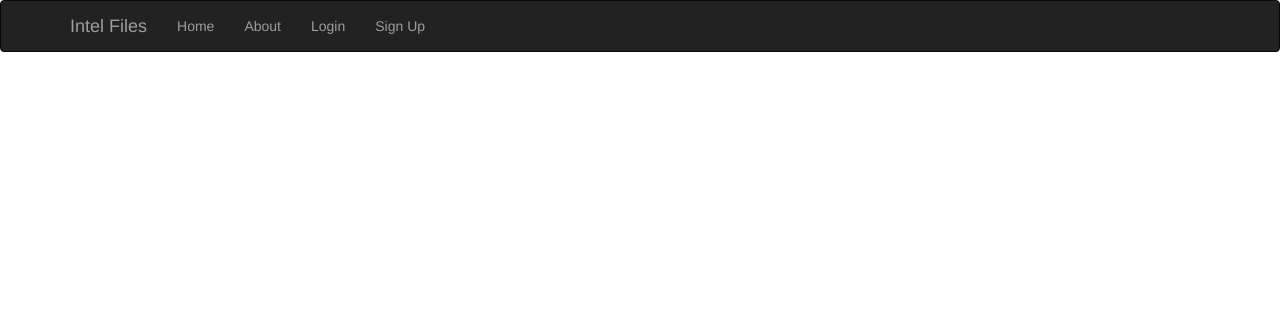
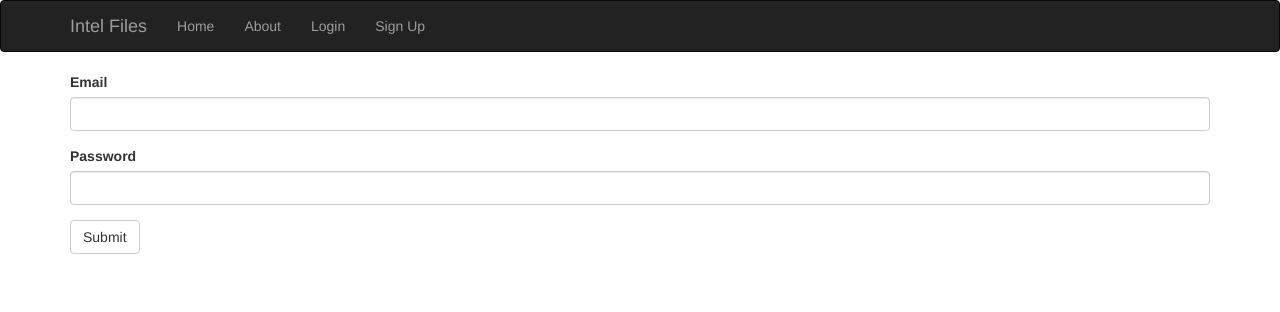
Before and after one commit to robot-tie/fluffy-computing-machine, a Flask app: page /login in a window 1280 px wide. Shown: the top 312 px of the page. Run offline with Flask 3, Linux system fonts and the light colour scheme; some libraries are stand-ins or nearby versions.

Commit message:
added login page

```diff
--- a/app.py
+++ b/app.py
@@ -1,7 +1,18 @@
-from flask import Flask, render_template, request, redirect
+from flask import Flask, render_template, request, redirect, flash, url_for
 from flask_bootstrap import Bootstrap
+from flask_wtf import FlaskForm
+from wtforms import StringField, SubmitField
+from wtforms.fields.simple import PasswordField
+from wtforms.validators import DataRequired
+
+
+class NameForm(FlaskForm):
+    email = StringField('Email', validators=[DataRequired()])
+    password = PasswordField('Password', validators=[DataRequired()])
+    submit = SubmitField('Submit')
 
 app = Flask(__name__)
+app.config['SECRET_KEY'] = 'Pur2s3cr3t'
 bootstrap = Bootstrap(app)
 @app.route('/')
 def home():
@@ -11,9 +22,10 @@ def home():
 def about():
     return render_template('about.html')
 
-@app.route('/login')
+@app.route('/login', methods=['GET', 'POST'])
 def login():
-    return render_template('login.html')
+    form = NameForm()
+    return render_template('login.html', form=form)
 
 @app.route('/signup')
 def signup():
--- a/templates/login.html
+++ b/templates/login.html
@@ -1,4 +1,5 @@
 {% extends "bootstrap/base.html" %}
+{% import "bootstrap/wtf.html" as wtf %}
 
 {% block title %}Real Time Intel{% endblock %}
 
@@ -25,3 +26,9 @@
     </div>
 </div>
 {% endblock %}
+
+{% block content %}
+<div class="container">
+    {{ wtf.quick_form(form) }}
+</div>
+{% endblock %}
```
